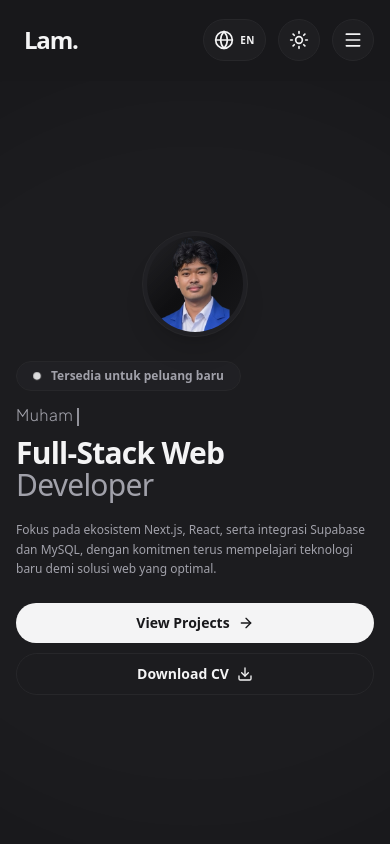
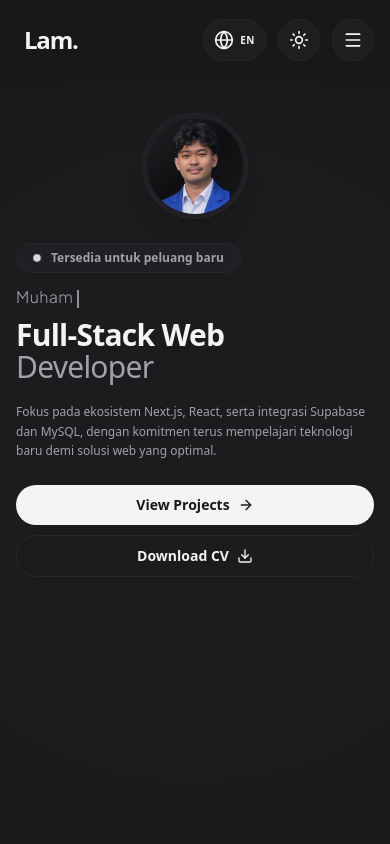
Before and after one commit to ilsetiawan1/portfolio-milsetiawan, a Next.js app: page / in a window 390 px wide. Shown: the top 844 px of the page. Built offline with nearby package versions, Linux system fonts and the light colour scheme; a web font is replaced by a local one.

Commit message:
style(hero): shift Hero section content upward on mobile screens

```diff
--- a/components/sections/Hero.tsx
+++ b/components/sections/Hero.tsx
@@ -61,7 +61,7 @@ export default function Hero() {
   return (
     <section
       id="home"
-      className="relative min-h-[calc(100vh-80px)] flex items-center py-10 md:py-28 overflow-hidden bg-bg-primary text-text-primary"
+      className="relative min-h-[calc(100vh-80px)] flex items-start max-md:pt-8 md:items-center py-10 md:py-28 overflow-hidden bg-bg-primary text-text-primary"
     >
       {/* Radial glow background */}
       <div className="absolute inset-0 pointer-events-none">
```
